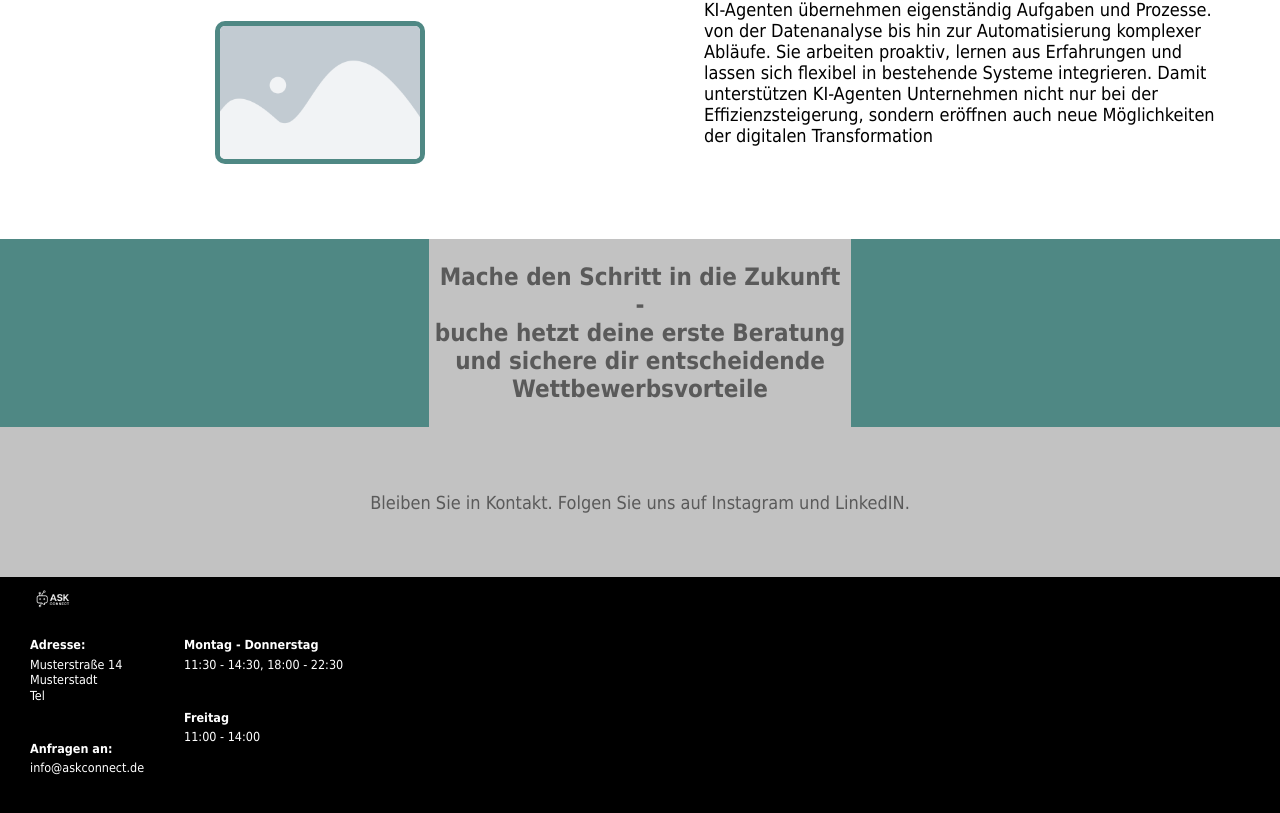
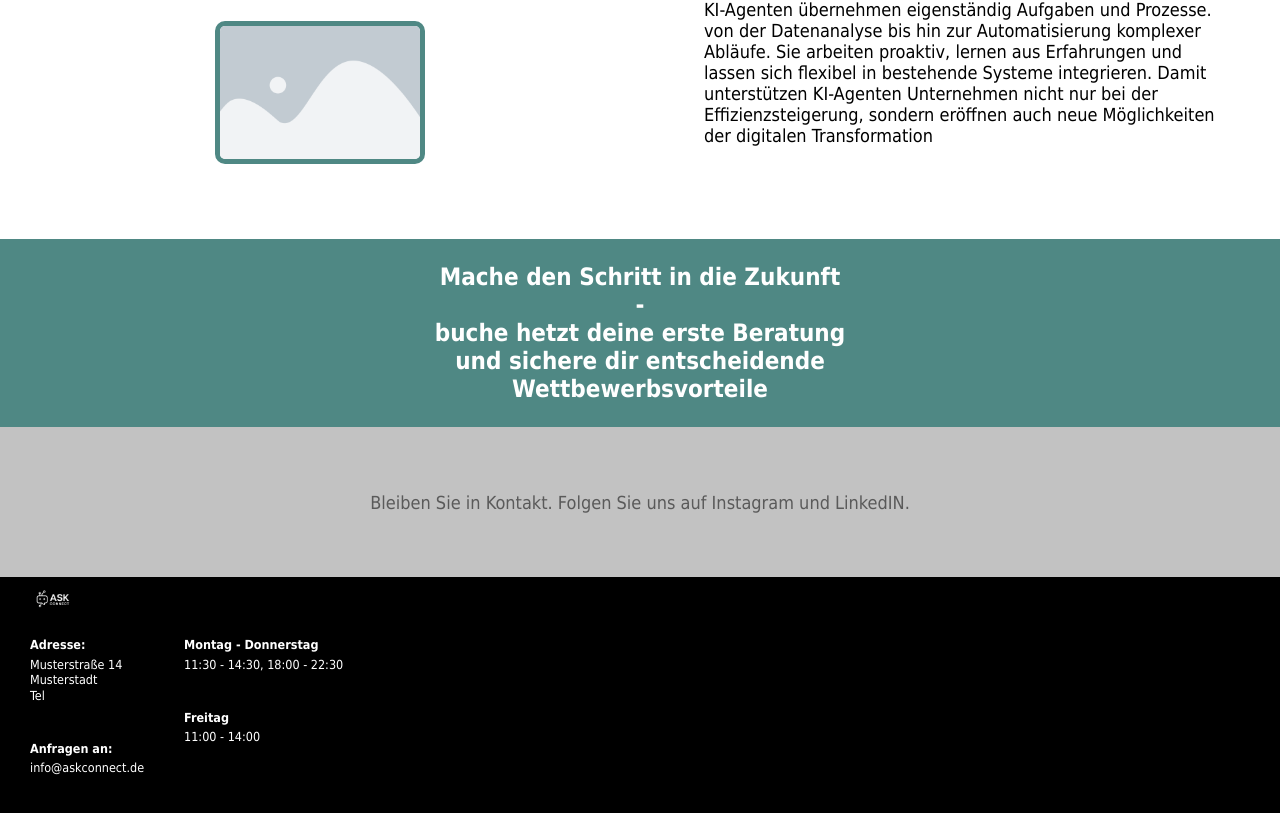
Before and after one commit to ale150104/AskConnectWebsite, an Angular app in the folder AskConnectWebsite/: page / in a window 1280 px wide. Shown: the part 1250-2063 px from the top of the page. Built offline with nearby package versions, Linux system fonts and the light colour scheme.

Commit message:
responsive

```diff
--- a/AskConnectWebsite/src/app/home-component/home-component.css
+++ b/AskConnectWebsite/src/app/home-component/home-component.css
@@ -151,7 +151,10 @@
     font-weight: bolder;
     font-size: x-large;
     text-wrap: wrap;
+    background-color: transparent;
+    color: white;
 }
+
 
 
 .verticalLayout div{
--- a/AskConnectWebsite/src/app/home-component/home-component.html
+++ b/AskConnectWebsite/src/app/home-component/home-component.html
@@ -88,7 +88,7 @@
 
 
 
-  <section class="paragraphSection text-white">
+  <section class="paragraphSection">
     <article>
       <p>Mache den Schritt in die Zukunft <br> - <br> buche hetzt deine erste Beratung und sichere dir entscheidende Wettbewerbsvorteile</p>
     </article>
```
